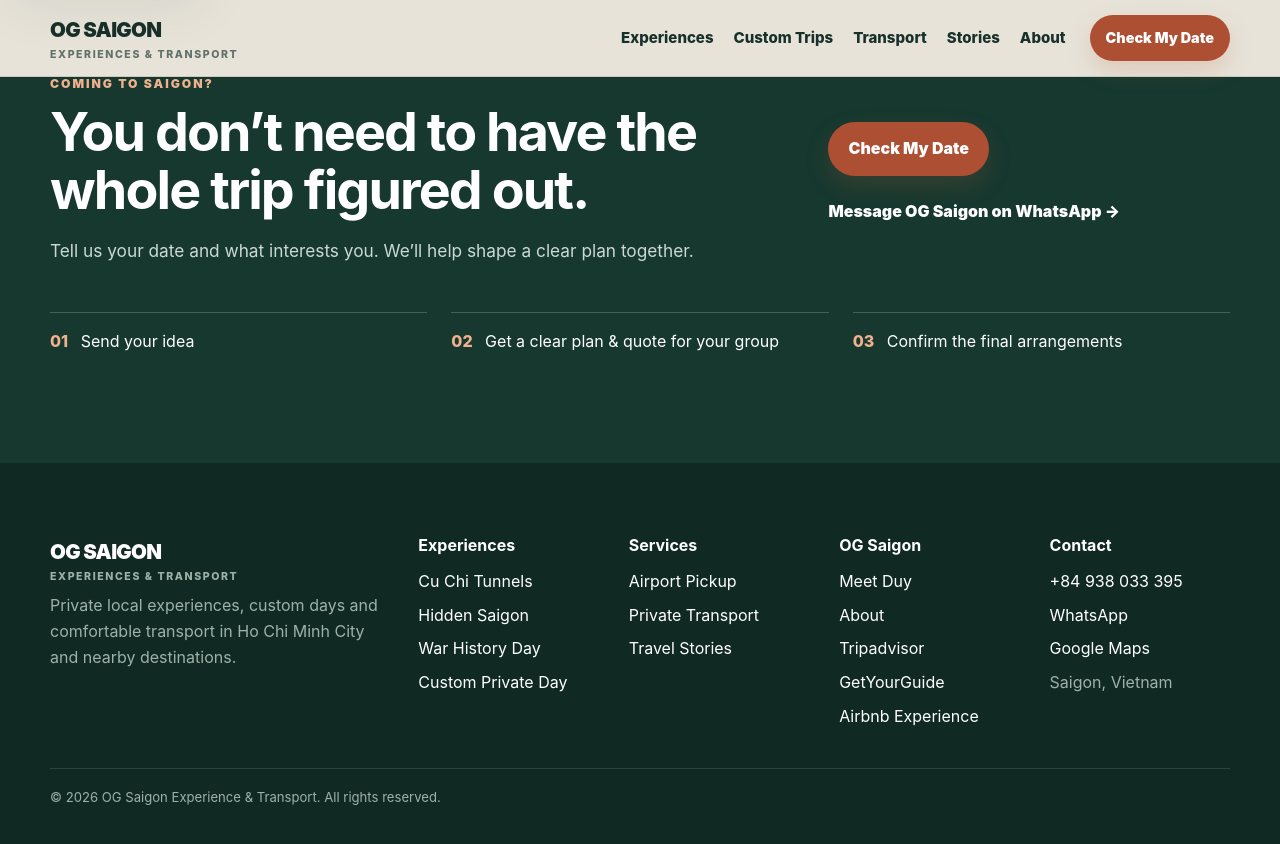
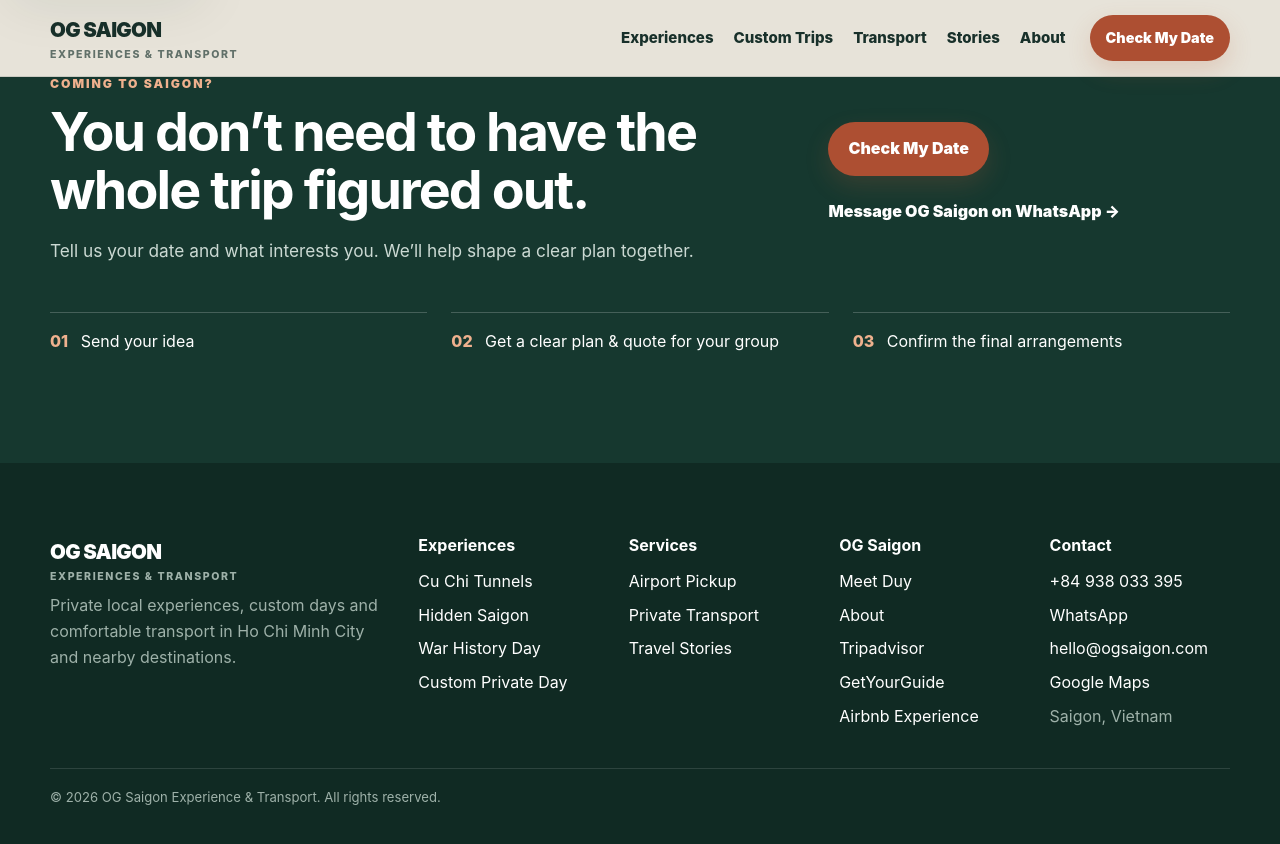
Before and after one commit to DSG2025/DSG2025.github.io, a Jekyll site: the page built from index.html, in a window 1280 px wide and 900 px high, scrolled down 6512 px. Shown: the top 844 px of the window. Built offline with Jekyll 4.4.1, drawn with Linux system fonts in a browser that asks for light colours.

Commit message:
Add OG Saigon business email to shared footer contact

```diff
--- a/_includes/site-footer.html
+++ b/_includes/site-footer.html
@@ -29,6 +29,7 @@
 <h2>Contact</h2>
 <p><a data-phone-link="" href="tel:+84938033395">+84 938 033 395</a></p>
 <p><a data-whatsapp-link="" href="https://wa.me/84938033395" rel="noopener" target="_blank">WhatsApp</a></p>
+<p><a href="mailto:hello@ogsaigon.com">hello@ogsaigon.com</a></p>
 <p><a href="https://maps.app.goo.gl/WbifDsGKfHmSeFuR7" rel="noopener" target="_blank">Google Maps</a></p>
 <p class="footer-muted">Saigon, Vietnam</p>
 </div>
@@ -61,6 +62,7 @@
 <h2>Contact</h2>
 <p><a data-phone-link="" href="tel:+84938033395">+84 938 033 395</a></p>
 <p><a data-whatsapp-link="" href="https://wa.me/84938033395" rel="noopener" target="_blank">WhatsApp</a></p>
+<p><a href="mailto:hello@ogsaigon.com">hello@ogsaigon.com</a></p>
 <p><a href="https://maps.app.goo.gl/WbifDsGKfHmSeFuR7" rel="noopener" target="_blank">Google Maps</a></p>
 <p class="footer-muted">Saigon, Vietnam</p>
 </div>
```
